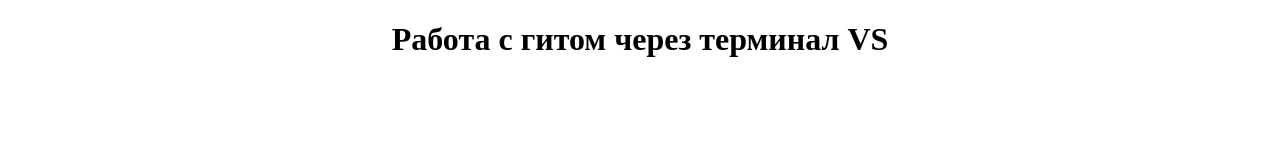
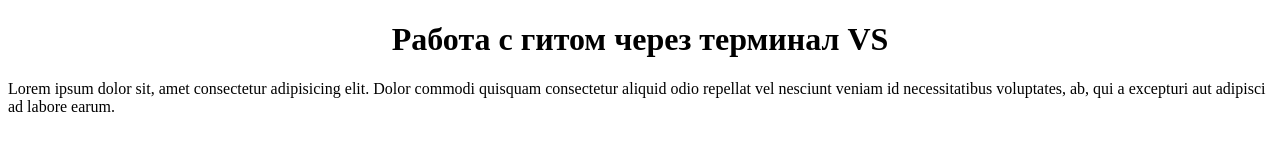
Before and after one commit to Aleks1204/git-VS, a plain HTML site: page index.html in a window 1280 px wide. Drawn offline with Linux system fonts and the light colour scheme.

Commit message:
add text

```diff
--- a/index.html
+++ b/index.html
@@ -15,6 +15,7 @@
 
 <body>
     <h1>Работа с гитом через терминал VS</h1>
+    <p>Lorem ipsum dolor sit, amet consectetur adipisicing elit. Dolor commodi quisquam consectetur aliquid odio repellat vel nesciunt veniam id necessitatibus voluptates, ab, qui a excepturi aut adipisci ad labore earum.</p>
 </body>
 
 </html>
```
